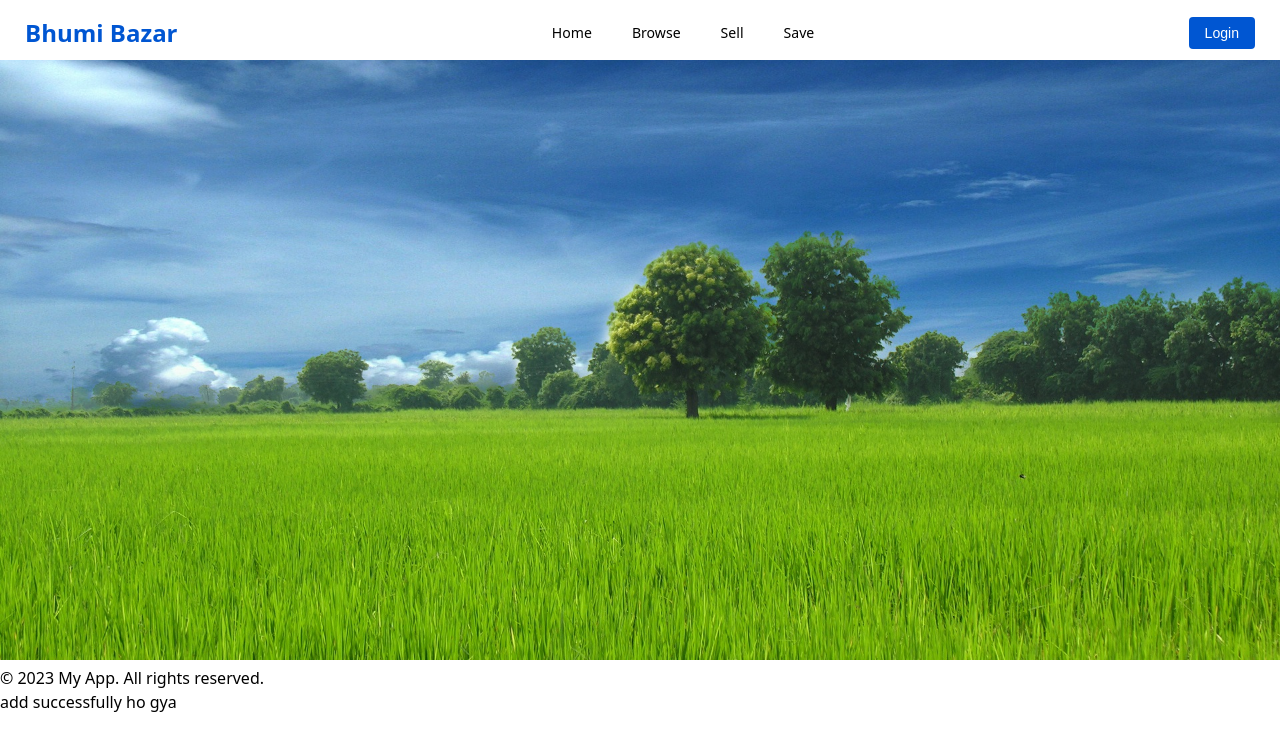
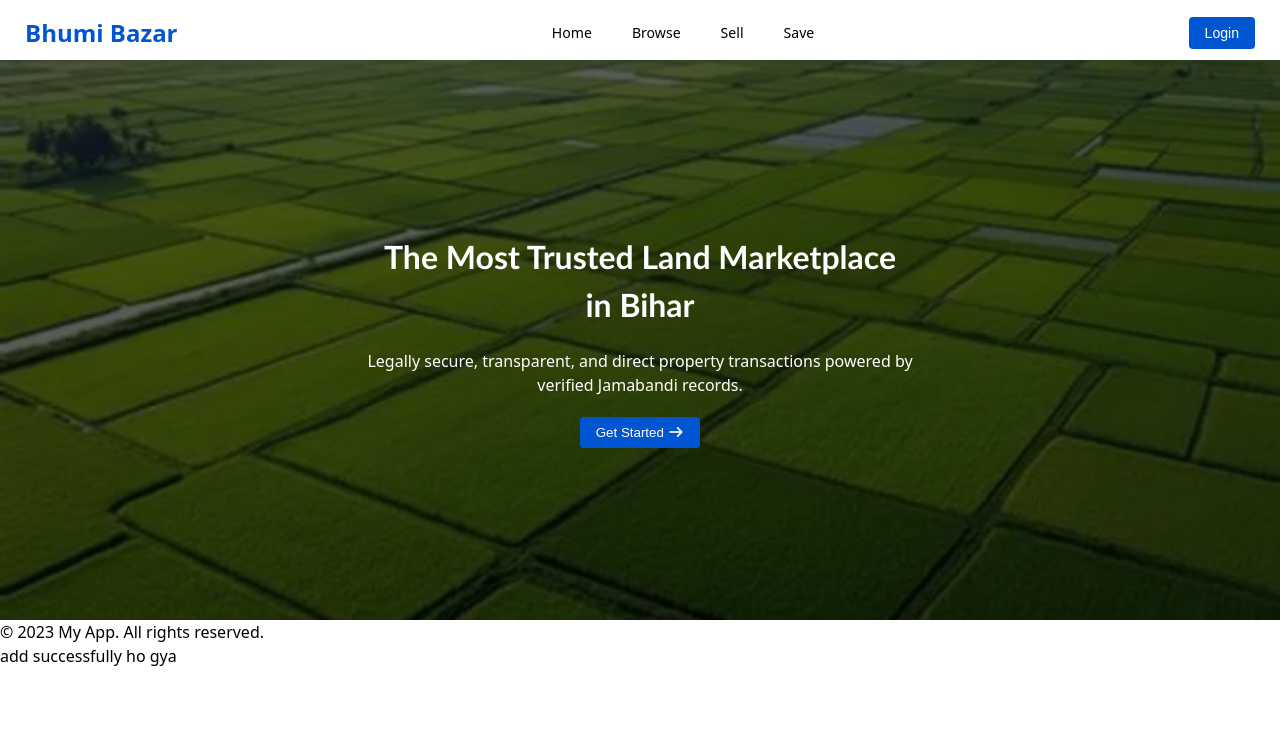
Before and after one commit to Mdd-sheikh/jaminwala, a React (Vite) app in the folder frontend/jamin/: page / in a window 1280 px wide. Shown: the top 750 px of the page. Built offline with nearby package versions, Linux system fonts and the light colour scheme.

Commit message:
add landing page

```diff
--- a/frontend/jamin/src/components/navbar/Navbar.css
+++ b/frontend/jamin/src/components/navbar/Navbar.css
@@ -2,6 +2,16 @@
     width: 100%;
     height: 60px;
     padding: 5px;
+}
+
+.navbar.scrolled {
+    position: fixed;
+    top: 0;
+    left: 0;
+    right: 0;
+    background-color: white;
+    box-shadow: 0 2px 4px rgba(0, 0, 0, 0.1);
+    z-index: 1000;
 }
 
 .active {
@@ -65,9 +75,6 @@
 
 }
 
-.scrolled{
-    position: fixed;
-}
 
 .mobile-menu ul {
     display: flex;
--- a/frontend/jamin/src/components/navbar/Navbar.jsx
+++ b/frontend/jamin/src/components/navbar/Navbar.jsx
@@ -1,4 +1,4 @@
-import React, { useState } from 'react'
+import React, { useEffect, useState } from 'react'
 import './Navbar.css'
 import { Link } from 'react-router-dom'
 
@@ -8,13 +8,22 @@ const Navbar = () => {
     const [scroll, setScroll] = useState(false);
 
     const Handlenavbar = () => {
-        if (window.scrollY >= 100) {
+        if (window.scrollY > 500) {
             setScroll(true);
+            console.log("working");
+
         }
     }
 
+    useEffect(() => {
+        window.addEventListener("scroll", Handlenavbar);
+        return () => {
+            window.removeEventListener("scroll", Handlenavbar);
+        };
+    }, [])
+
     return (
-        <nav className={`navbar ${scroll ? 'scrolled' : ''}`} onScroll={Handlenavbar}>
+        <nav className={`navbar ${scroll ? 'scrolled' : ''}`}>
             <div className="navbar-container">
                 <div className="navbar-conatiner-one">
                     <button onClick={() => setMobileMenu("active")}><i class="fa-solid fa-bars"></i></button>
--- a/frontend/jamin/src/landing/LandingPage/LandingPage.css
+++ b/frontend/jamin/src/landing/LandingPage/LandingPage.css
@@ -1,12 +1,36 @@
-
-.landpage{
+.landpage {
     width: 100%;
 }
 
-.landingpage-section-one img{
+.landingpage-section-one {
     width: 100%;
+    background-image: linear-gradient(rgba(4, 3, 3, 0.645), rgba(4, 3, 3, 0.645), rgba(0, 0, 0, 0.645)),
+        url(../../assets/images/land_image_seven.png);
+    background-size: cover;
+    background-position: center;
+    height: 70vh;
+    background-repeat: no-repeat;
+    color: white;
+    text-align: center;
+    align-content: center;
+    display: grid;
+    gap: 20px;
+}
 
+.landingpage-section-one button {
+    width: max-content;
+    margin: 0 auto;
+    background-color: #0056D2;
+    color: white;
+    border: none;
+    padding: 8px 16px;
+    border-radius: 4px;
+    cursor: pointer;
+}
 
+.landingpage-section-one h2 {
+    font-family: 'Gill Sans', 'Gill Sans MT', Calibri, 'Trebuchet MS', sans-serif;
+    font-size: max(27px, 2.5vw);
 }
 
 
@@ -29,7 +53,7 @@
 
 
 @media (max-width:550px) {
-    .landpage{
+    .landpage {
         margin-top: 40px;
     }
 }
--- a/frontend/jamin/src/landing/LandingPage/LandingPage.jsx
+++ b/frontend/jamin/src/landing/LandingPage/LandingPage.jsx
@@ -5,9 +5,12 @@ import { images } from '../../assets/assests';
 const LandingPage = () => {
   return (
     <div className='landpage'>
-        <div className="landingpage-section-one">
-          <img src={images.landImage_seven} alt="" />
-        </div>
+      <div className="landingpage-section-one">
+        <h2>The Most Trusted Land Marketplace <br /> in Bihar</h2>
+        <p>Legally secure, transparent, and direct property transactions powered by <br /> verified Jamabandi records.</p>
+        <button>Get Started <i class="fa-solid fa-arrow-right"></i></button>
+
+      </div>
     </div>
   )
 }
```
Also changed, not shown: frontend/jamin/src/assets/images/land_image_seven.png.
